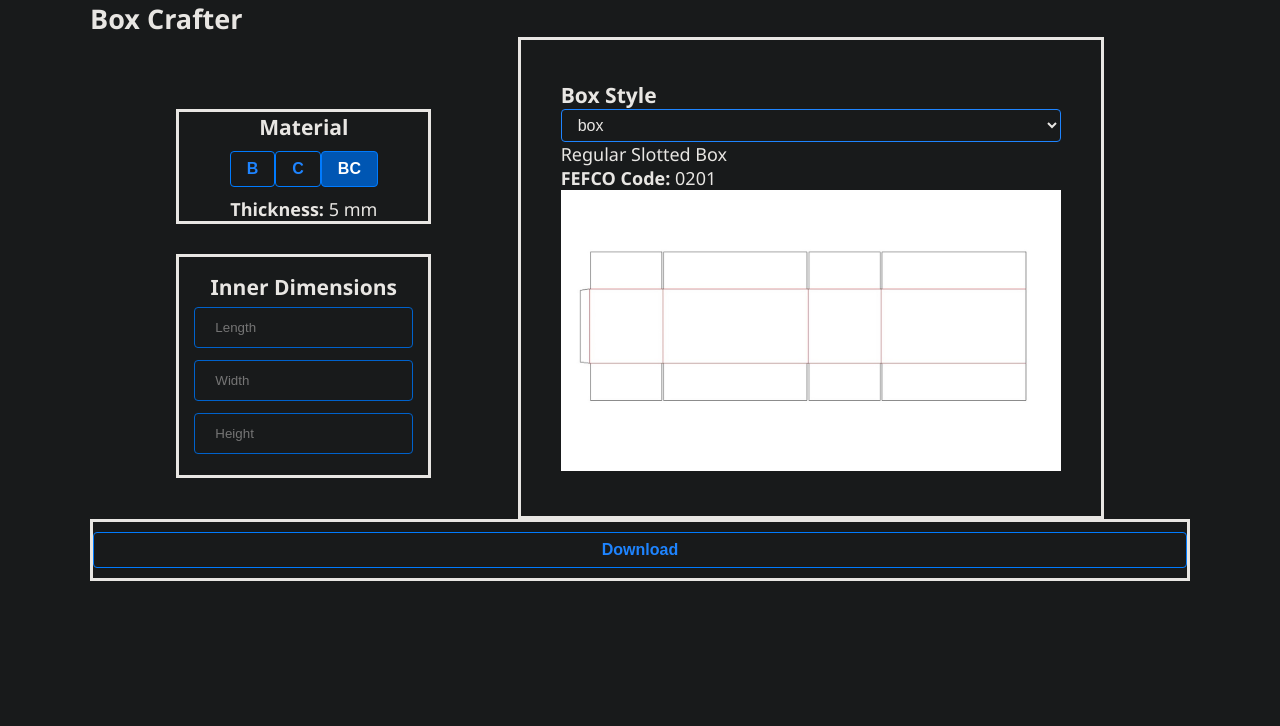
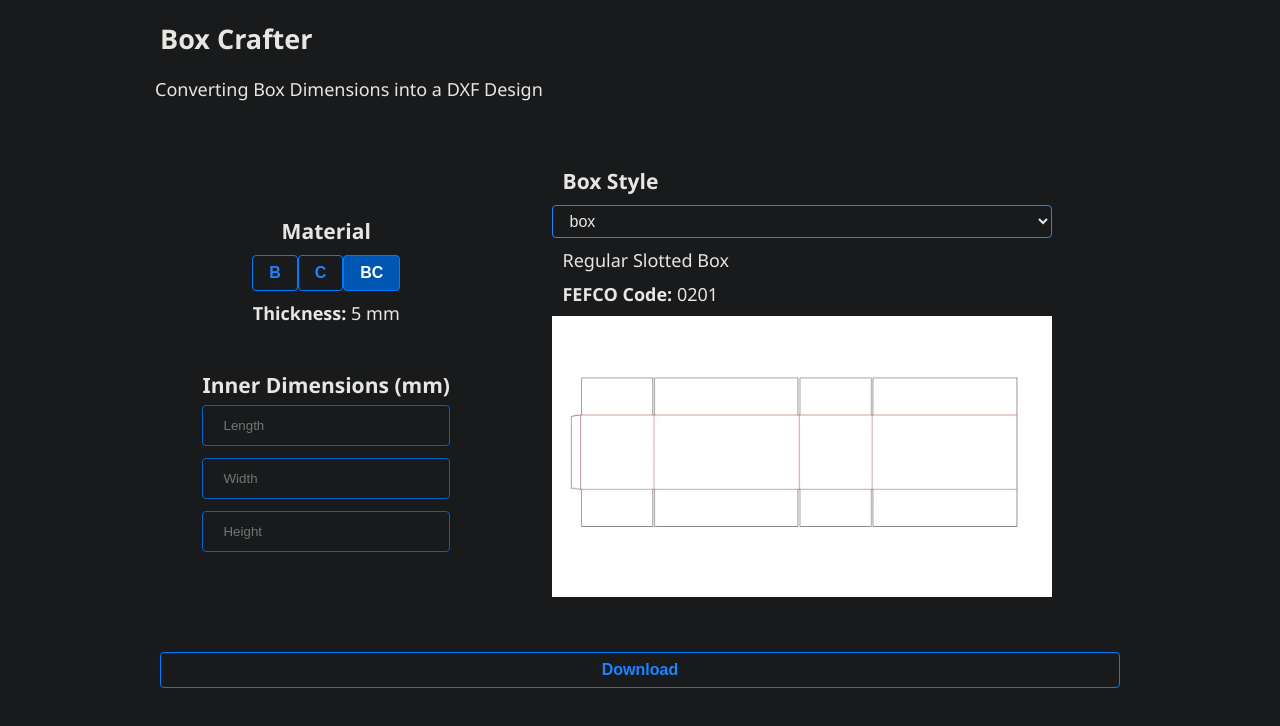
Before and after one commit to rekcoob/box_crafter, a Vue app in the folder frontend/: page / in a window 1280 px wide. Shown: the top 726 px of the page. Built offline with nearby package versions, Linux system fonts and the light colour scheme.

Commit message:
Added MM units and material in outer dimensions

```diff
--- a/frontend/src/App.vue
+++ b/frontend/src/App.vue
@@ -47,6 +47,7 @@ const updateSelectedOption = (option) => {
 <template>
   <div class="container">
     <h2>Box Crafter</h2>
+    <p>Converting Box Dimensions into a DXF Design</p>
     <div class="flex center selfcenter">
       <div class="flex-col">
         <MaterialButtons @thicknChanged="handleThicknChange" />
@@ -72,8 +73,20 @@ const updateSelectedOption = (option) => {
 </template>
 
 <style scoped>
+.container {
+  /* min-height: 100vh; */
+  max-width: 1000px;
+  margin: auto;
+}
+
 .selfcenter {
   justify-content: space-evenly;
+}
+h2 {
+  margin: 20px;
+}
+p {
+  margin: 15px;
 }
 /* For screens smaller than or equal to 767px (i.e., mobile phone size) */
 @media (max-width: 767px) {
--- a/frontend/src/assets/main.css
+++ b/frontend/src/assets/main.css
@@ -64,7 +64,7 @@ h3 {
 }
 
 .border {
-  border: solid;
+  border: none;
 }
 
 /* Forms */
--- a/frontend/src/components/BoxResults.vue
+++ b/frontend/src/components/BoxResults.vue
@@ -59,19 +59,25 @@ const getMat = () => {
 
 <template>
   <div class="results_section border" :style="{ opacity: formValid ? 1 : 0 }">
-    <p>
-      <strong>Outer Dimensions {{ getMat() }}</strong>
-    </p>
-    <p>Length: {{ results.length + thickn * 2 }}</p>
-    <p>Width: {{ results.width + thickn * 2 }}</p>
-    <p>Height: {{ results.height + thickn * 4 }}</p>
-    <p><strong>Format: </strong>{{ calculateFormat() }}</p>
+    <h3>Outer Dimensions</h3>
+
+    <p>Length: {{ results.length + thickn * 2 }} mm</p>
+    <p>Width: {{ results.width + thickn * 2 }} mm</p>
+    <p>Height: {{ results.height + thickn * 4 }} mm</p>
+    <br />
+    <p>Material: {{ getMat() }}</p>
+    <br />
+    <p><strong>Format: </strong>{{ calculateFormat() }} mm</p>
   </div>
 </template>
 
 <style scoped>
 .results_section {
-  padding: 50px;
+  padding: 20px 50px;
   transition: opacity 2s ease-in-out;
 }
+
+h3 {
+  margin-bottom: 10px;
+}
 </style>
--- a/frontend/src/components/BoxStyles.vue
+++ b/frontend/src/components/BoxStyles.vue
@@ -79,7 +79,8 @@ img {
 .custom-select {
   display: block;
   width: 100%;
-  padding: 0.375rem 2.25rem 0.375rem 0.75rem;
+  /* margin: 5px 10px; */
+  padding: 0.375rem 0.75rem;
   font-size: 1rem;
   line-height: 1.5;
   color: inherit;
@@ -100,4 +101,10 @@ img {
   background-color: #333;
   color: #fff;
 }
+h3 {
+  margin: 10px;
+}
+p {
+  margin: 10px;
+}
 </style>
--- a/frontend/src/components/DimensionsInput.vue
+++ b/frontend/src/components/DimensionsInput.vue
@@ -24,7 +24,7 @@ const emitInputs = () => {
   <div class="dimensions_section border">
     <form>
       <div class="form-group">
-        <h3>Inner Dimensions</h3>
+        <h3>Inner Dimensions (mm)</h3>
         <input
           v-model.number="inputs.length"
           @input="emitInputs"
--- a/frontend/src/components/DownloadBtn.vue
+++ b/frontend/src/components/DownloadBtn.vue
@@ -40,6 +40,7 @@ const downloadFile = async () => {
 <style scoped>
 .download_section {
   position: relative;
+  margin: 0 20px;
 }
 
 button {
```
